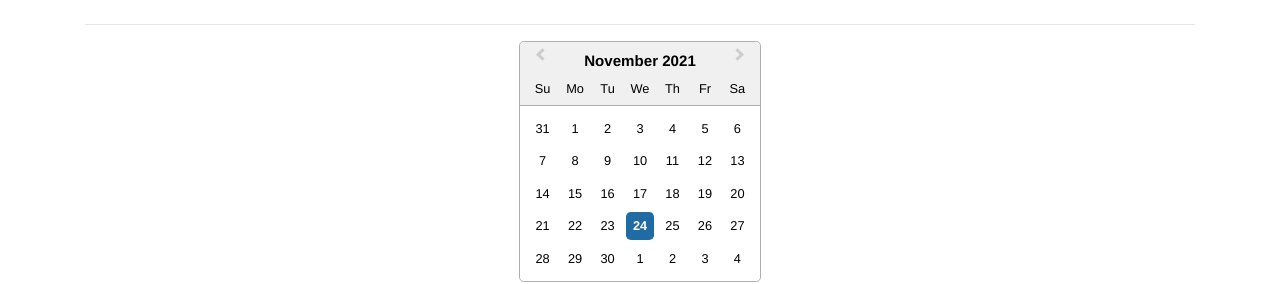
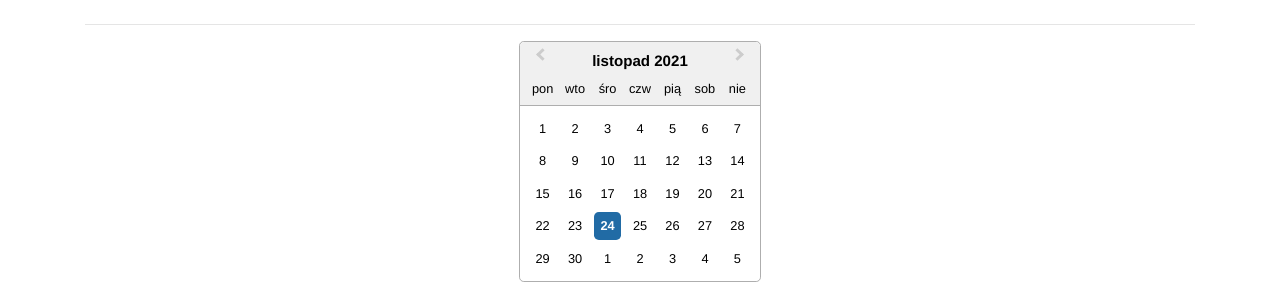
Before and after one commit to panjacob/PGYM-esilownia, a React (Create React App) app in the folder frontend/esilownia/: page /dashboard in a window 1280 px wide. Shown: the part 540-824 px from the top of the page. Built offline with nearby package versions, Linux system fonts and the light colour scheme; no server answers.

Commit message:
DatePicker En to Pl

```diff
--- a/frontend/esilownia/package.json
+++ b/frontend/esilownia/package.json
@@ -8,6 +8,7 @@
     "@testing-library/user-event": "^12.8.3",
     "axios": "^0.23.0",
     "bootstrap": "^4.6.0",
+    "date-fns": "^2.26.0",
     "react": "^17.0.2",
     "react-bootstrap": "^1.6.4",
     "react-collapsed": "^3.2.2",
--- a/frontend/esilownia/src/components/Dashboard/Dashboard_data_userday.js
+++ b/frontend/esilownia/src/components/Dashboard/Dashboard_data_userday.js
@@ -4,6 +4,10 @@ import 'bootstrap/dist/css/bootstrap.min.css';
 import axiosInstance from "../Axios/Axios";
 import DatePicker from "react-datepicker";
 import "react-datepicker/dist/react-datepicker.css";
+
+import { registerLocale, setDefaultLocale } from  "react-datepicker";
+import pl from 'date-fns/locale/pl';
+registerLocale('pl', pl)
 
 function Dashboard_data_userday() {
 
@@ -74,7 +78,7 @@ function Dashboard_data_userday() {
 
             <div className='row justify-content-center' style={{minHeight:'200px'}}>
                 <div className='col-4 justify-content-center text-center'>
-                <DatePicker className='text-center justify-content-center' dateFormat="dd/MM/yyyy" selected={startDate} onChange={(date) => selectedDate(date)} inline showPopperArrow={false} />
+                <DatePicker locale="pl" className='text-center justify-content-center' dateFormat="dd/MM/yyyy" selected={startDate} onChange={(date) => selectedDate(date)} inline showPopperArrow={false} />
                 </div>
             </div>
 
```
